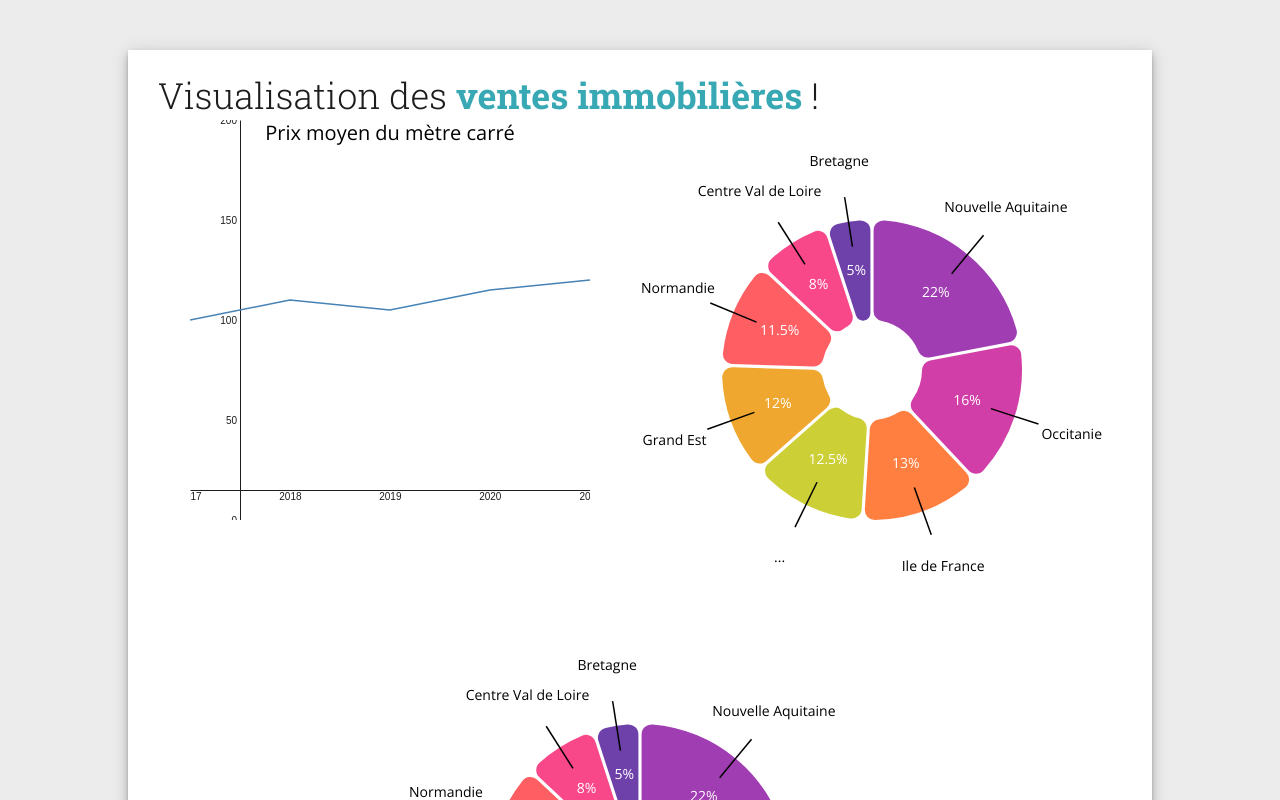
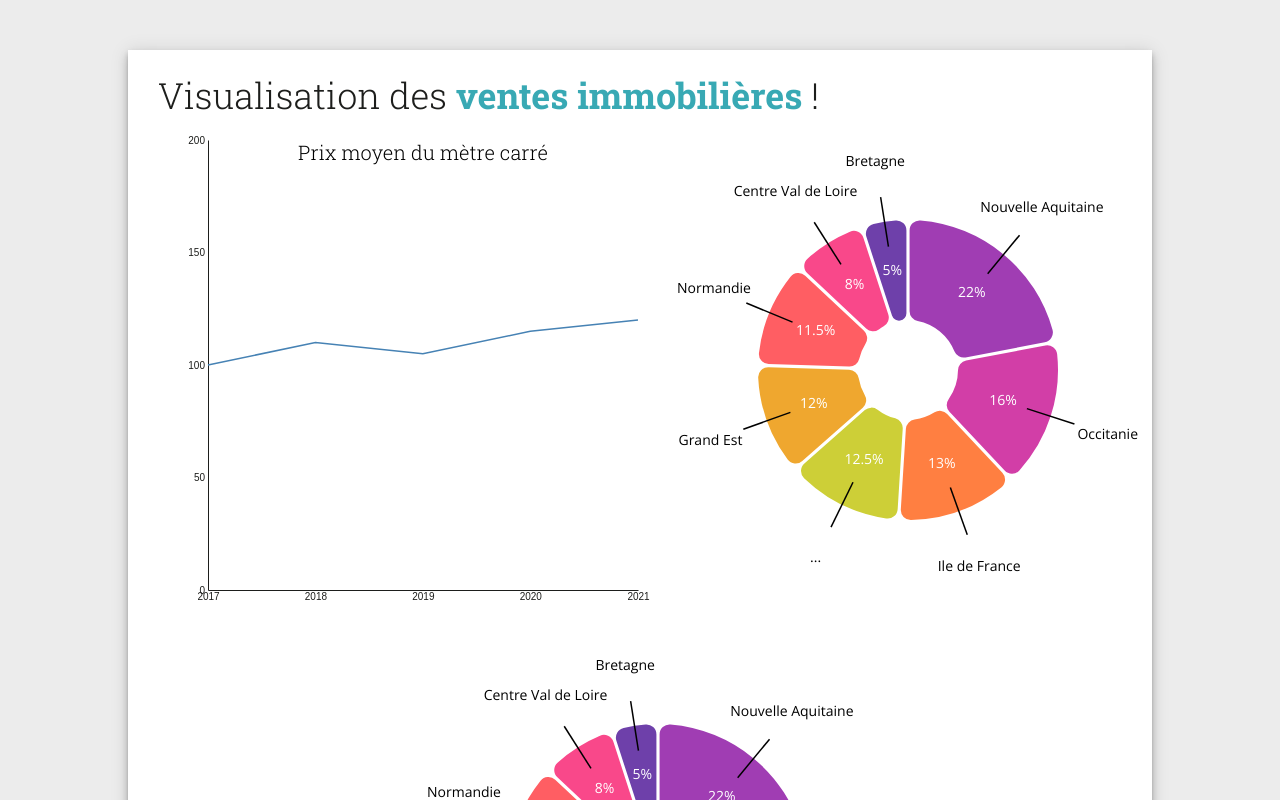
Before and after one commit to TBaguette/platform-project, a Next.js app in the folder pwa/: page / in a window 1280 px wide. Built offline with nearby package versions, Linux system fonts and the light colour scheme.

Commit message:
Modification du code pour ajuster le diagramme

```diff
--- a/pwa/components/diagram/LinearDiagram.tsx
+++ b/pwa/components/diagram/LinearDiagram.tsx
@@ -18,8 +18,8 @@ const LinearComponent = () => {
     const margin = { top: 20, right: 20, bottom: 30, left: 50 };
 
     LinearChartSVG(refChart.current, data, margin, {
-      width: 400,
-      height: 400
+      width: 500 - margin.left - margin.right,
+      height: 500 - margin.top - margin.bottom
     });
   }, [refChart]);
 
@@ -31,11 +31,17 @@ const LinearChartSVG = (element: BaseType, data: { year: number, price: number }
   height: number
 }) => {
 
-  // ajouter une balise SVG à la page HTML
-  let svg = d3.select(element)
-    .append("svg")
-    .attr("width", options.width)
-    .attr("height", options.height);
+  d3
+    .select(element)
+    .select('svg')
+    .remove();
+
+  const svg = d3.select(element)
+    .append('svg')
+    .attr('width', options.width + margin.left + margin.right)
+    .attr('height', options.height + margin.top + margin.bottom)
+    .append('g')
+    .attr('transform', `translate(${margin.left},${margin.top})`);
 
   // ajouter un titre au diagramme
   svg.append("text")
@@ -43,26 +49,26 @@ const LinearChartSVG = (element: BaseType, data: { year: number, price: number }
     .attr("y", margin.top) // positionner le titre en haut du diagramme
     .attr("text-anchor", "middle") // centrer le titre
     .attr("font-size", "20px") // définir la taille du titre
+    .attr("font-family", "Roboto Slab")
     .text("Prix moyen du mètre carré");
 
-
   // définir l'échelle pour l'axe des X
-  let xScale = d3.scaleTime()
+  let x = d3.scaleTime()
     .domain([new Date(2017, 0, 1), new Date(2021, 0, 1)]) // définir l'intervalle de données pour l'axe des X
     .range([0, options.width]); // définir l'intervalle de l'espace de l'axe des X
 
 // définir l'échelle pour l'axe des Y
-  let yScale = d3.scaleLinear()
+  let y = d3.scaleLinear()
     .domain([0, 200]) // définir l'intervalle de données pour l'axe des Y
     .range([options.height, 0]); // définir l'intervalle de l'espace de l'axe des Y
 
   // ajouter un groupe pour l'axe des X
   let xAxisGroup = svg.append("g")
-    .attr("transform", "translate(0," + (options.height - margin.bottom) + ")");
+    .attr("transform", "translate(0," + (options.height) + ")");
 
   // ajouter un groupe pour l'axe des Y
   let yAxisGroup = svg.append("g")
-    .attr("transform", "translate(" + margin.left + ",0)");
+    .attr("transform", "translate(0,0)");
 
   // ajouter une étiquette "Année" à l'axe des X
   xAxisGroup.append("text")
@@ -80,13 +86,13 @@ const LinearChartSVG = (element: BaseType, data: { year: number, price: number }
     .text("Prix");
 
   // créer l'axe des X en utilisant l'échelle pour l'axe des X
-  let xAxis = d3.axisBottom(xScale)
+  let xAxis = d3.axisBottom(x)
     .ticks(5) // définir le nombre de marques sur l'axe
     .tickFormat(d3.timeFormat("%Y")) // définir le format de l'axe
     .tickSize(0);
 
   // créer l'axe des Y en utilisant l'échelle pour l'axe des Y
-  let yAxis = d3.axisLeft(yScale)
+  let yAxis = d3.axisLeft(y)
     .ticks(5) // définir le nombre de marques sur l'axe
     .tickSize(0);
 
@@ -96,7 +102,6 @@ const LinearChartSVG = (element: BaseType, data: { year: number, price: number }
   // ajouter l'axe des Y au groupe de l'axe des Y
   yAxisGroup.call(yAxis);
 
-
   // sélectionner et lier les données
   let points = svg.selectAll(".point")
     .data(data)
@@ -104,16 +109,16 @@ const LinearChartSVG = (element: BaseType, data: { year: number, price: number }
 
   // ajouter des points à l'aide de balises <circle>
   points.append("circle")
-    .attr("cx", (d) => xScale(d.year)) // définir la position en X des points en utilisant l'échelle pour l'axe des X
-    .attr("cy", (d) => yScale(d.price)) // définir la position en Y des points en utilisant l'échelle pour l'axe des Y
+    .attr("cx", (d) => x(d.year)) // définir la position en X des points en utilisant l'échelle pour l'axe des X
+    .attr("cy", (d) => y(d.price)) // définir la position en Y des points en utilisant l'échelle pour l'axe des Y
     .attr("r", 5) // définir le rayon des points
     .attr("fill", "steelblue") // définir la couleur des points
     .attr("class", "point"); // ajouter une classe aux points
 
   // définir la méthode pour tracer une ligne
   let line = d3.line()
-    .x(function(d) { return xScale(new Date(d.year, 0, 1)); }) // utiliser l'échelle pour l'axe des X pour mapper les données d'année sur l'espace de l'axe des X
-    .y(function(d) { return yScale(d.price); }) // utiliser l'échelle pour l'axe des Y pour mapper les données de prix sur l'espace de l'axe des Y
+    .x(function(d) { return x(new Date(d.year, 0, 1)); }) // utiliser l'échelle pour l'axe des X pour mapper les données d'année sur l'espace de l'axe des X
+    .y(function(d) { return y(d.price); })
 
   // ajouter une balise <path> à l'SVG pour tracer la ligne
   svg.append("path")
```
